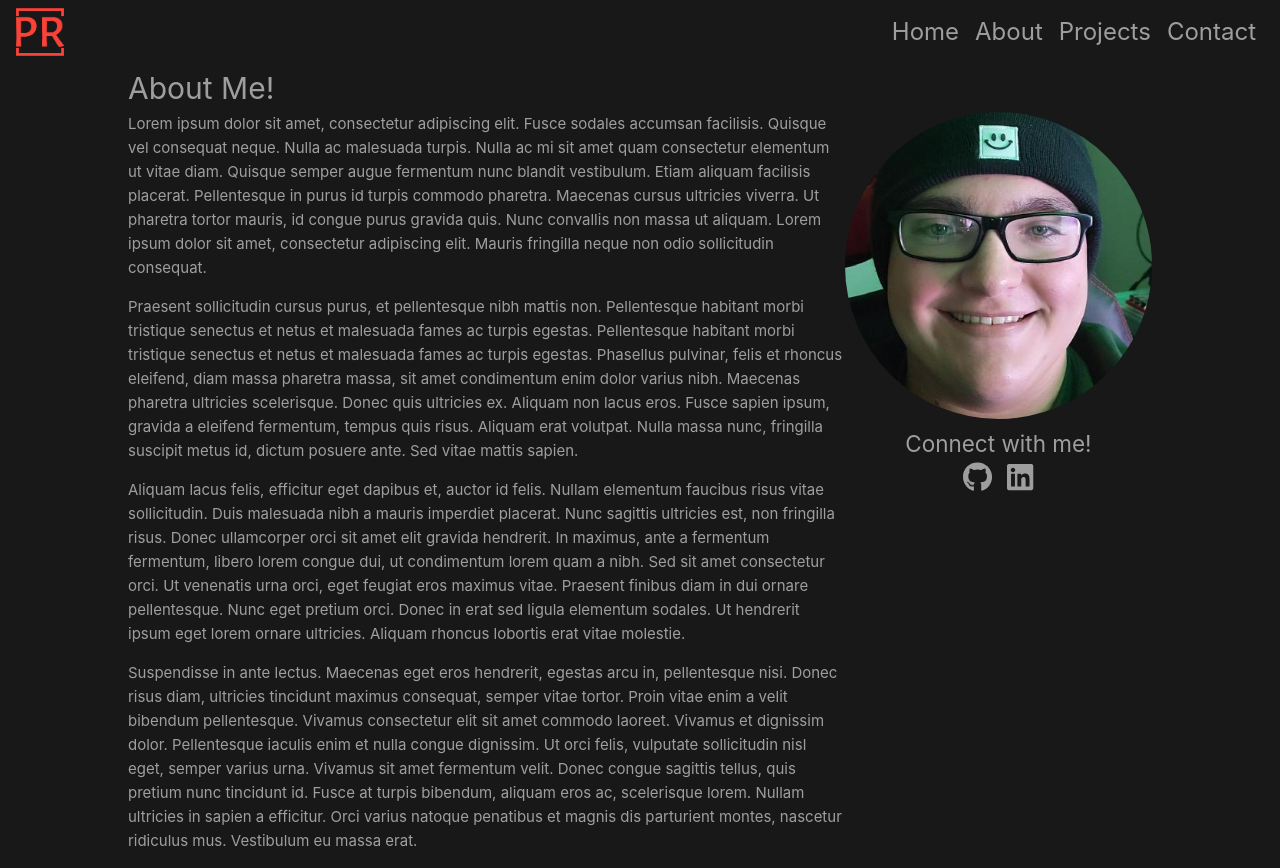
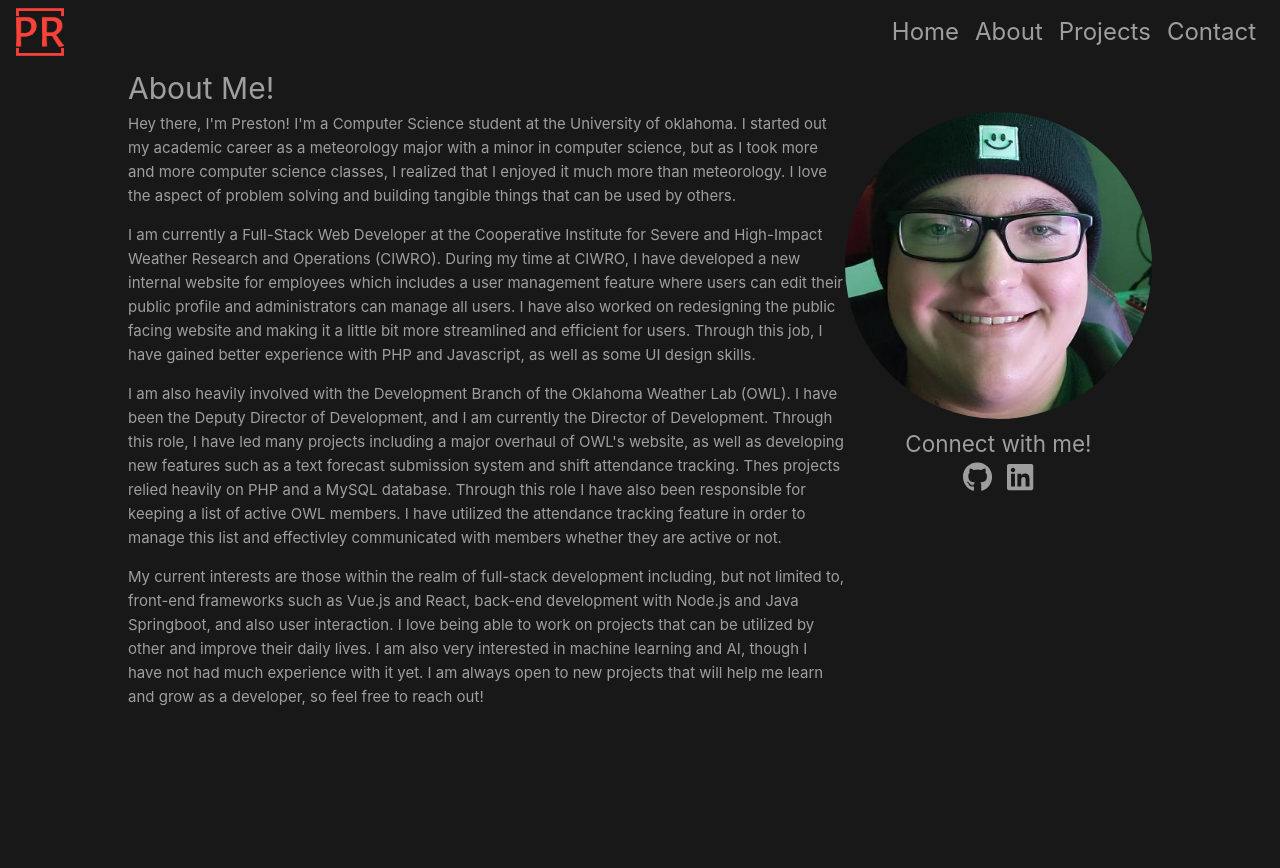
Before and after one commit to proesslet/Portfolio, a Vue app in the folder prestonroesslet/: page /about in a window 1280 px wide. After the commit the page ends 800 px from the top, so only its background shows below. Built offline with nearby package versions, Linux system fonts and the light colour scheme.

Commit message:
Added bio info

```diff
--- a/prestonroesslet/src/pages/AboutPage.vue
+++ b/prestonroesslet/src/pages/AboutPage.vue
@@ -4,55 +4,49 @@
     <div id="main">
       <section id="content">
         <p>
-          Lorem ipsum dolor sit amet, consectetur adipiscing elit. Fusce sodales
-          accumsan facilisis. Quisque vel consequat neque. Nulla ac malesuada
-          turpis. Nulla ac mi sit amet quam consectetur elementum ut vitae diam.
-          Quisque semper augue fermentum nunc blandit vestibulum. Etiam aliquam
-          facilisis placerat. Pellentesque in purus id turpis commodo pharetra.
-          Maecenas cursus ultricies viverra. Ut pharetra tortor mauris, id
-          congue purus gravida quis. Nunc convallis non massa ut aliquam. Lorem
-          ipsum dolor sit amet, consectetur adipiscing elit. Mauris fringilla
-          neque non odio sollicitudin consequat.
+          Hey there, I'm Preston! I'm a Computer Science student at the
+          University of oklahoma. I started out my academic career as a
+          meteorology major with a minor in computer science, but as I took more
+          and more computer science classes, I realized that I enjoyed it much
+          more than meteorology. I love the aspect of problem solving and
+          building tangible things that can be used by others.
         </p>
 
         <p>
-          Praesent sollicitudin cursus purus, et pellentesque nibh mattis non.
-          Pellentesque habitant morbi tristique senectus et netus et malesuada
-          fames ac turpis egestas. Pellentesque habitant morbi tristique
-          senectus et netus et malesuada fames ac turpis egestas. Phasellus
-          pulvinar, felis et rhoncus eleifend, diam massa pharetra massa, sit
-          amet condimentum enim dolor varius nibh. Maecenas pharetra ultricies
-          scelerisque. Donec quis ultricies ex. Aliquam non lacus eros. Fusce
-          sapien ipsum, gravida a eleifend fermentum, tempus quis risus. Aliquam
-          erat volutpat. Nulla massa nunc, fringilla suscipit metus id, dictum
-          posuere ante. Sed vitae mattis sapien.
+          I am currently a Full-Stack Web Developer at the Cooperative Institute
+          for Severe and High-Impact Weather Research and Operations (CIWRO).
+          During my time at CIWRO, I have developed a new internal website for
+          employees which includes a user management feature where users can
+          edit their public profile and administrators can manage all users. I
+          have also worked on redesigning the public facing website and making
+          it a little bit more streamlined and efficient for users. Through this
+          job, I have gained better experience with PHP and Javascript, as well
+          as some UI design skills.
         </p>
 
         <p>
-          Aliquam lacus felis, efficitur eget dapibus et, auctor id felis.
-          Nullam elementum faucibus risus vitae sollicitudin. Duis malesuada
-          nibh a mauris imperdiet placerat. Nunc sagittis ultricies est, non
-          fringilla risus. Donec ullamcorper orci sit amet elit gravida
-          hendrerit. In maximus, ante a fermentum fermentum, libero lorem congue
-          dui, ut condimentum lorem quam a nibh. Sed sit amet consectetur orci.
-          Ut venenatis urna orci, eget feugiat eros maximus vitae. Praesent
-          finibus diam in dui ornare pellentesque. Nunc eget pretium orci. Donec
-          in erat sed ligula elementum sodales. Ut hendrerit ipsum eget lorem
-          ornare ultricies. Aliquam rhoncus lobortis erat vitae molestie.
+          I am also heavily involved with the Development Branch of the Oklahoma
+          Weather Lab (OWL). I have been the Deputy Director of Development, and
+          I am currently the Director of Development. Through this role, I have
+          led many projects including a major overhaul of OWL's website, as well
+          as developing new features such as a text forecast submission system
+          and shift attendance tracking. Thes projects relied heavily on PHP and
+          a MySQL database. Through this role I have also been responsible for
+          keeping a list of active OWL members. I have utilized the attendance
+          tracking feature in order to manage this list and effectivley
+          communicated with members whether they are active or not.
         </p>
 
         <p>
-          Suspendisse in ante lectus. Maecenas eget eros hendrerit, egestas arcu
-          in, pellentesque nisi. Donec risus diam, ultricies tincidunt maximus
-          consequat, semper vitae tortor. Proin vitae enim a velit bibendum
-          pellentesque. Vivamus consectetur elit sit amet commodo laoreet.
-          Vivamus et dignissim dolor. Pellentesque iaculis enim et nulla congue
-          dignissim. Ut orci felis, vulputate sollicitudin nisl eget, semper
-          varius urna. Vivamus sit amet fermentum velit. Donec congue sagittis
-          tellus, quis pretium nunc tincidunt id. Fusce at turpis bibendum,
-          aliquam eros ac, scelerisque lorem. Nullam ultricies in sapien a
-          efficitur. Orci varius natoque penatibus et magnis dis parturient
-          montes, nascetur ridiculus mus. Vestibulum eu massa erat.
+          My current interests are those within the realm of full-stack
+          development including, but not limited to, front-end frameworks such
+          as Vue.js and React, back-end development with Node.js and Java
+          Springboot, and also user interaction. I love being able to work on
+          projects that can be utilized by other and improve their daily lives.
+          I am also very interested in machine learning and AI, though I have
+          not had much experience with it yet. I am always open to new projects
+          that will help me learn and grow as a developer, so feel free to reach
+          out!
         </p>
       </section>
 
```
